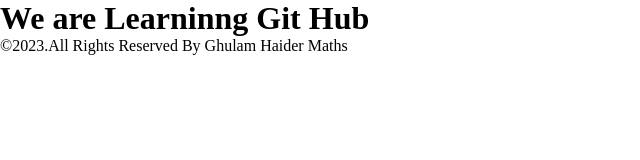
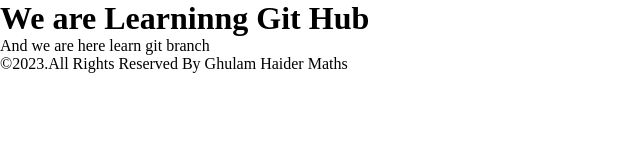
Before and after one commit to ghulamhaider22/learninng-git, a plain HTML site: page index.html in a window 1280 px wide. Shown: the whole page, without its empty margins (0-640 px from the left). Drawn offline with Linux system fonts and the light colour scheme.

Commit message:
Third commit.Tweaks inhtml and js added.

```diff
--- a/index.html
+++ b/index.html
@@ -12,6 +12,7 @@
     <header></header>
     <main>
         <h1>We are Learninng Git Hub</h1>
+        <p>And we are here learn  git  branch </p>
     </main>
 
     <footer>&copy;2023.All Rights Reserved By Ghulam  Haider Maths</footer>
```
